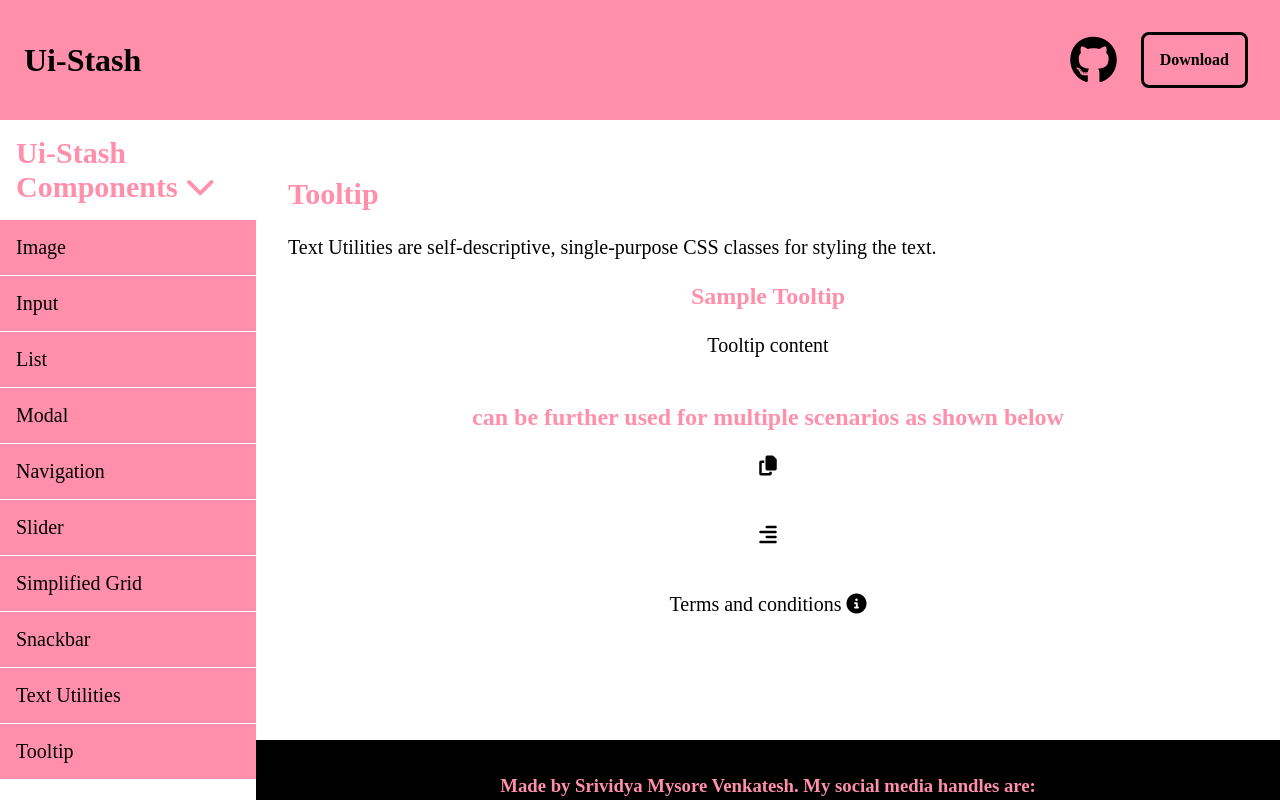
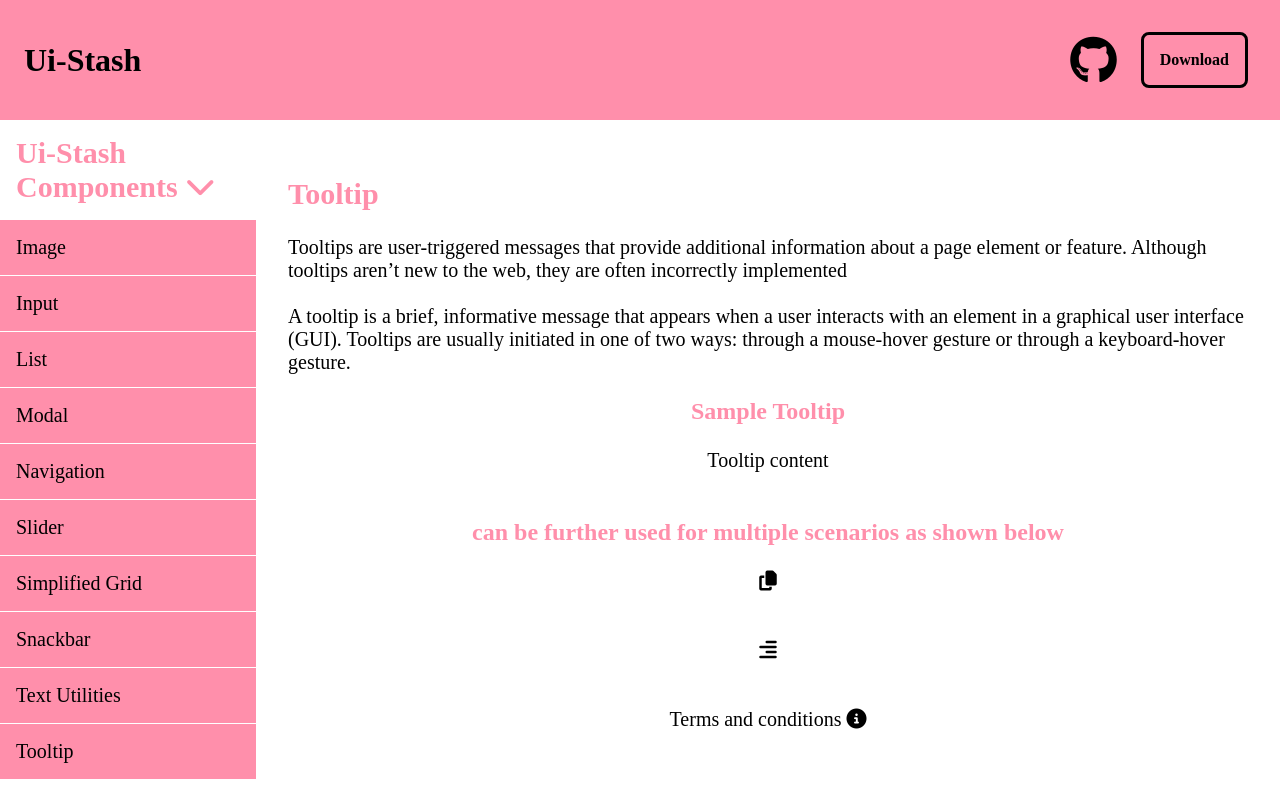
Before and after one commit to srivcodes/Ui-Stash, a React (Create React App) app: page / in a window 1280 px wide. Both pictures are taken after a click on the item "Tooltip". Shown: the top 800 px of the page. Built offline with nearby package versions, Linux system fonts and the light colour scheme.

Commit message:
updated the text on the tooltip page

```diff
--- a/src/components/tooltip.js
+++ b/src/components/tooltip.js
@@ -3,8 +3,10 @@ export const Tooltip = () => {
         <section className="--text">
         <h2 className="colored-text">Tooltip</h2>
         <p>
-          Text Utilities are self-descriptive, single-purpose CSS classes for
-          styling the text.{" "}
+        Tooltips are user-triggered messages that provide additional information about a page element or feature.
+         Although tooltips aren’t new to the web, they are often incorrectly implemented<br/><br/>
+         A tooltip is a brief, informative message that appears when a user interacts with an element in a graphical user interface (GUI).
+         Tooltips are usually initiated in one of two ways: through a mouse-hover gesture or through a keyboard-hover gesture.
         </p>
         <body style={{textAlign:"center"}}>
         <p className="colored-text heading">Sample Tooltip</p>
```
